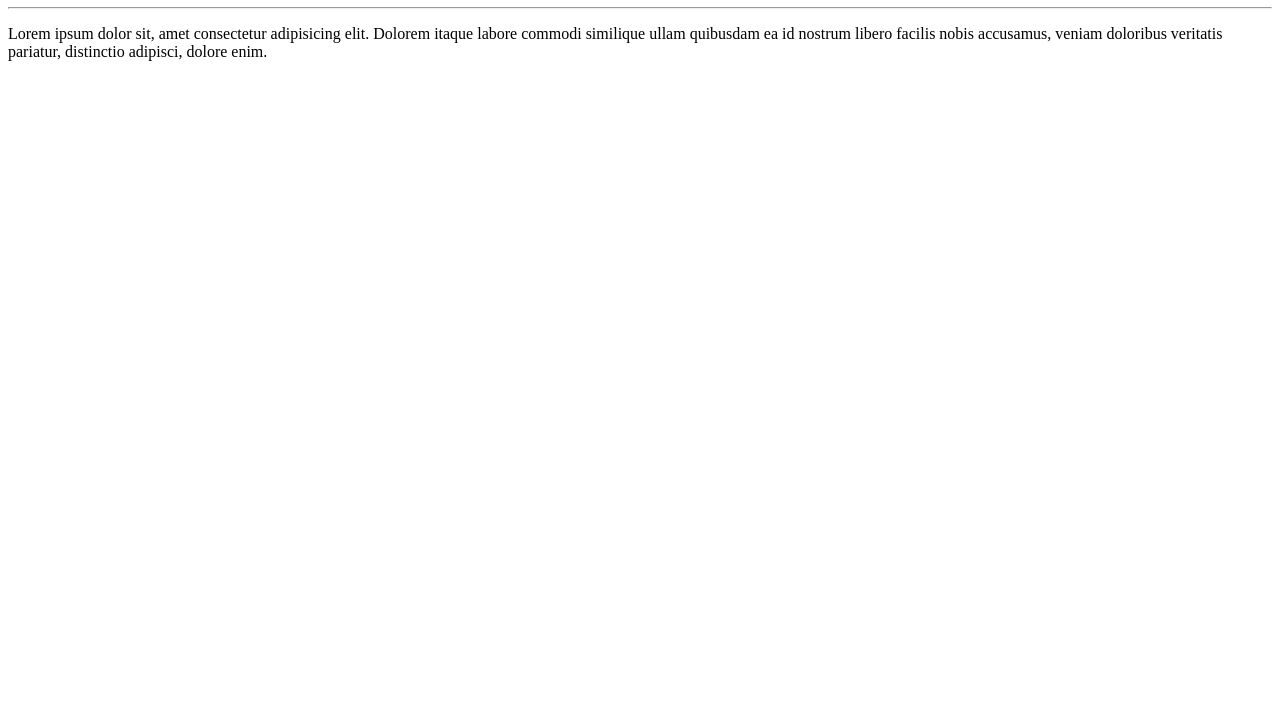
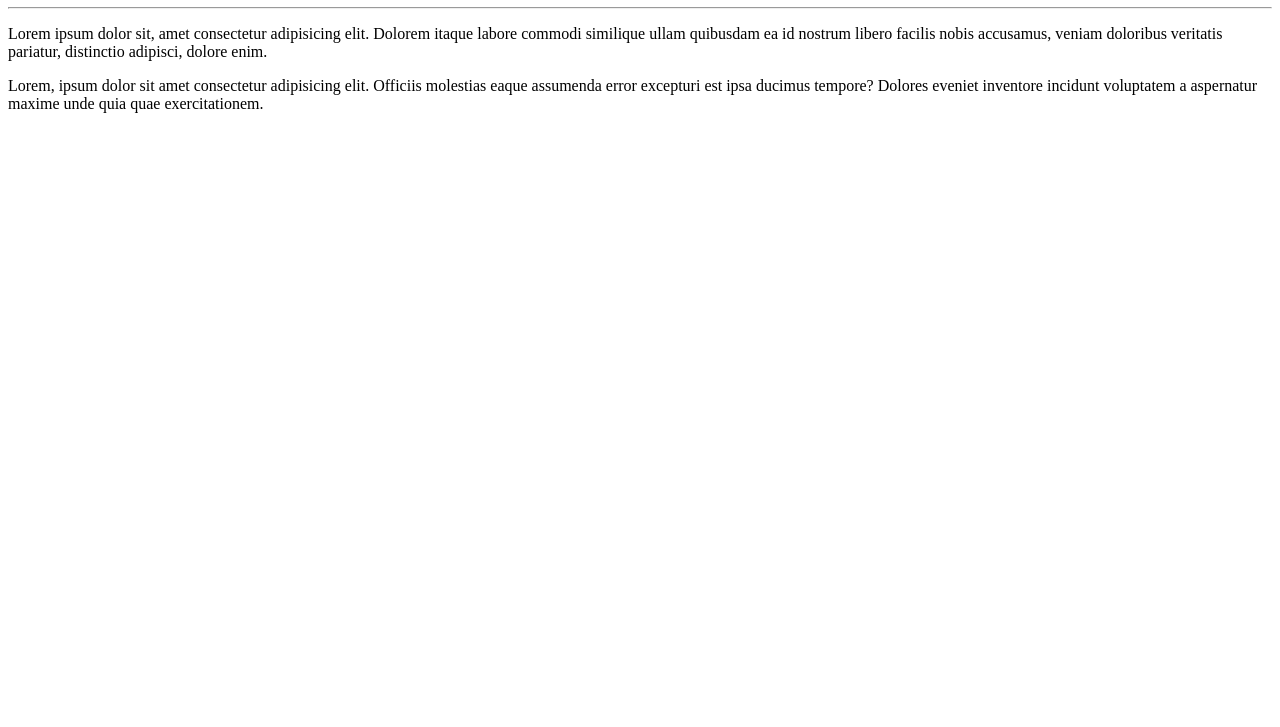
Before and after one commit to Anabiamp1/Ola-Mundo, a plain HTML site: page site-exemplo/index.html in a window 1280 px wide. Shown: the part 73-800 px from the top of the page. Drawn offline with Linux system fonts and the light colour scheme.

Commit message:
adição de um parágrafo

```diff
--- a/site-exemplo/index.html
+++ b/site-exemplo/index.html
@@ -9,6 +9,7 @@
     <h1>Olá, Mundo!</h1>
     <hr>
     <p>Lorem ipsum dolor sit, amet consectetur adipisicing elit. Dolorem itaque labore commodi similique ullam quibusdam ea id nostrum libero facilis nobis accusamus, veniam doloribus veritatis pariatur, distinctio adipisci, dolore enim.</p>
+    <p>Lorem, ipsum dolor sit amet consectetur adipisicing elit. Officiis molestias eaque assumenda error excepturi est ipsa ducimus tempore? Dolores eveniet inventore incidunt voluptatem a aspernatur maxime unde quia quae exercitationem.</p>
 
 </body>
 </html>
```
